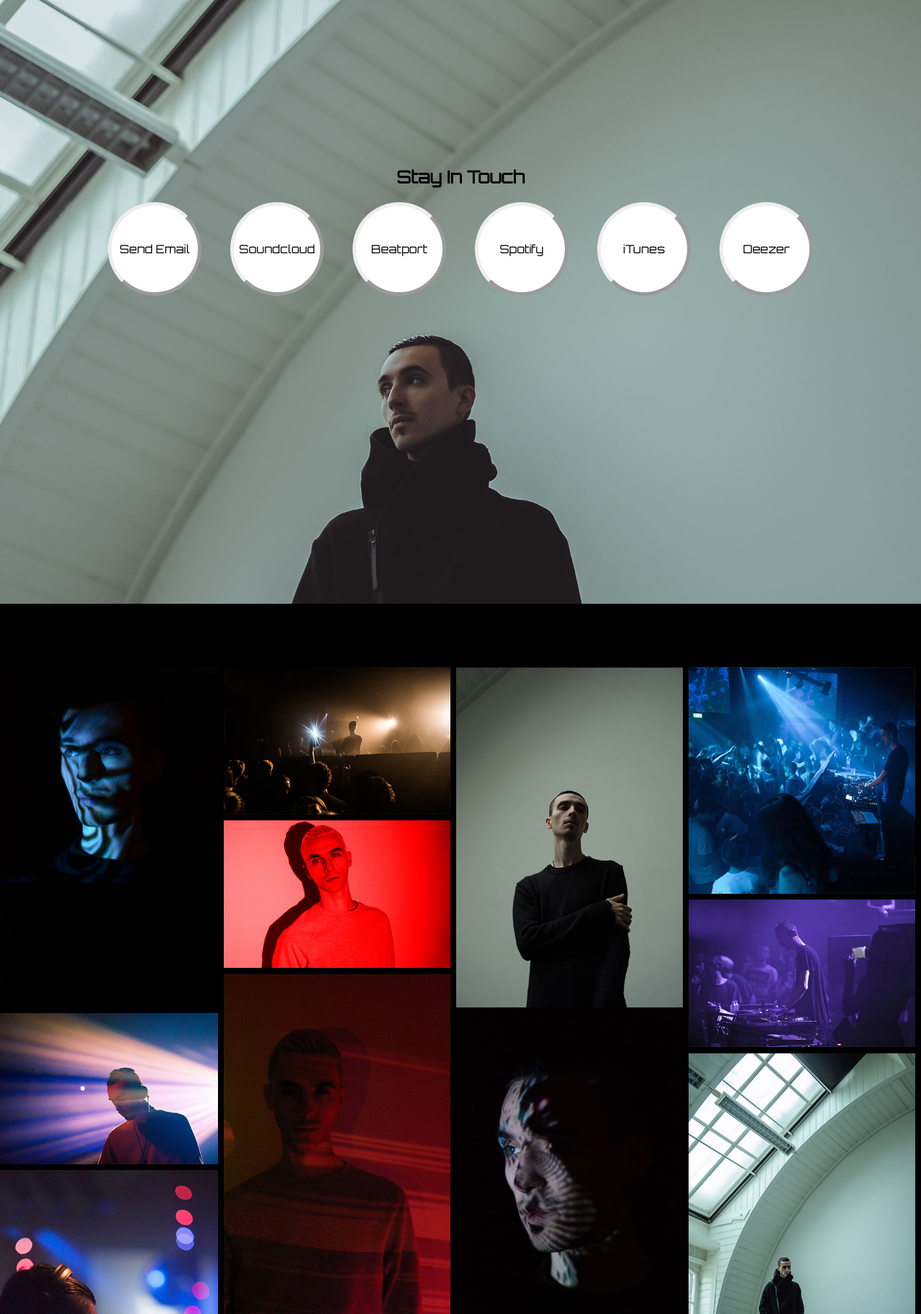
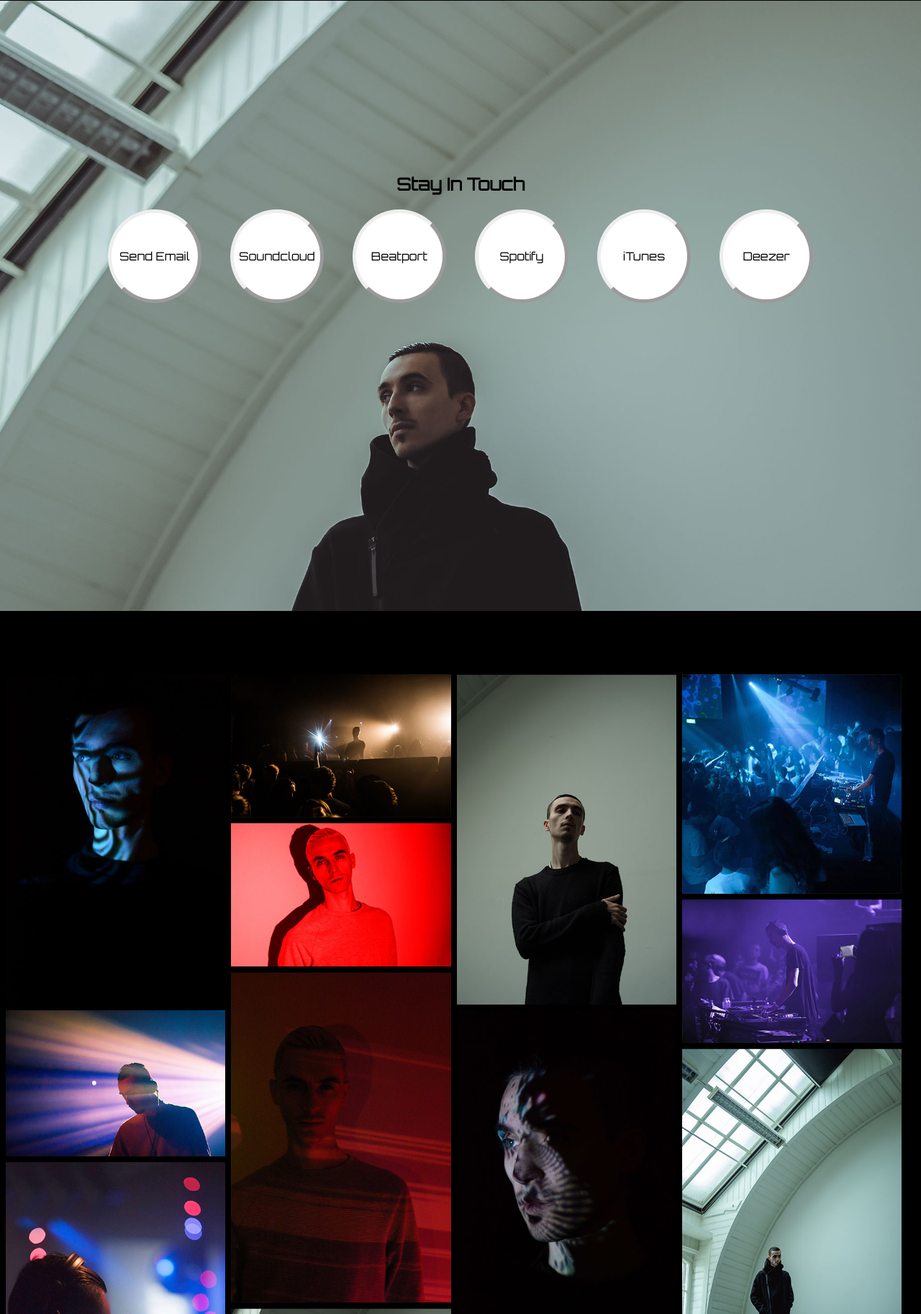
Before and after one commit to hex25/apawebsite, a Django app: page / in a window 1280 px wide. Shown: the part 1647-3473 px from the top of the page at 72% size. Run offline with Django 3.2, Linux system fonts and the light colour scheme.

Commit message:
css_touches

```diff
--- a/apawebsite/static/stylesheet.css
+++ b/apawebsite/static/stylesheet.css
@@ -5,23 +5,16 @@
 
 html {
 font-family: 'Orbitron', sans-serif;
-;
-    margin-top: -10px;
-    left: 0;
 }
 main {
   text-align: center;
-
 }
 
 #navbar {
   position: fixed;
   background-color:black;
-  top: 0;
-  left: 0;
   width: 100%;
   height: auto;
-  margin: 0;
 }
 
 .navbarlink {
@@ -96,8 +89,8 @@ audio {
 .contactitem {
   display: inline-block;
   background-color: white;
+  border-radius: 100%;
   border: outset 5px;
-  border-radius: 100%;
   width: 120px;
   height: 70px;
   padding-top: 50px;
@@ -116,8 +109,6 @@ audio {
   margin-top: -32px;
   padding-top: 10vh;
   min-height: 90vh;
-  margin-left: -20px;
-  margin-right: -20px;
 }
 
 
@@ -147,7 +138,6 @@ audio {
 
 footer {
   background-color: #ffffff;
-  margin-left: -10px;
   width: 100%;
   text-align: center;
   padding: 20px 10px 10px 10px;
```
